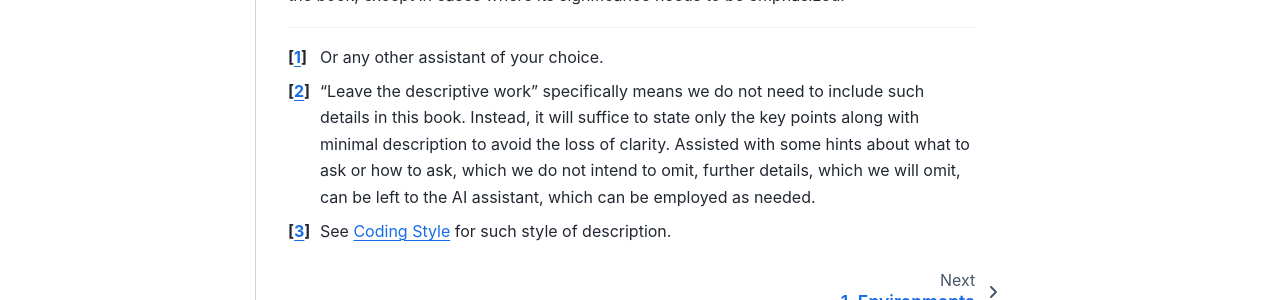
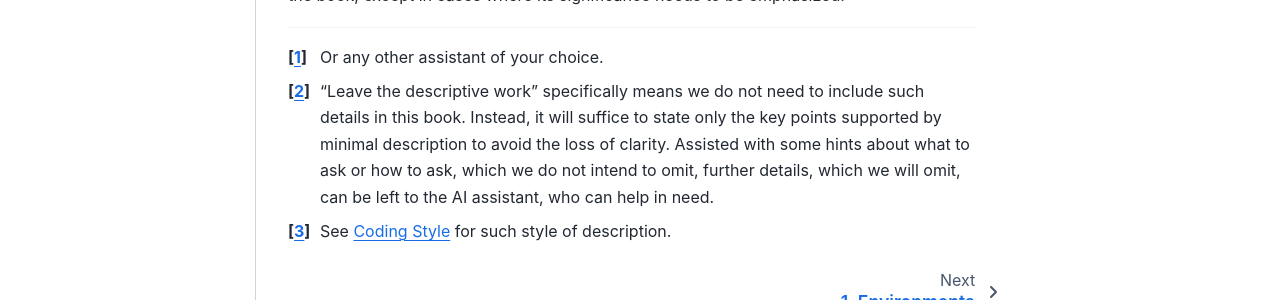
Before and after one commit to biosaxs-dev/molass-develop, a Jupyter Book: the page built from chapters/intro.md, in a window 1280 px wide and 1222 px high. Shown: the part 820-1120 px from the top of the window. Built offline with Jupyter Book 1.0.4 settings and Sphinx 7.4.7 and the Sphinx Book theme 1.1.4, drawn with Linux system fonts in a browser that asks for light colours.

Commit message:
update for better wording

```diff
--- a/chapters/intro.md
+++ b/chapters/intro.md
@@ -20,6 +20,6 @@
 
 [^1]: Or any other assistant of your choice.
 
-[^2]: "Leave the descriptive work" specifically means we do not need to include such details in this book. Instead, it will suffice to state only the key points along with minimal description to avoid the loss of clarity. Assisted with some hints about what to ask or how to ask, which we do not intend to omit, further details, which we will omit, can be left to the AI assistant, which can be employed as needed.
+[^2]: "Leave the descriptive work" specifically means we do not need to include such details in this book. Instead, it will suffice to state only the key points supported by minimal description to avoid the loss of clarity. Assisted with some hints about what to ask or how to ask, which we do not intend to omit, further details, which we will omit, can be left to the AI assistant, who can help in need.
 
 [^3]: See [Coding Style](coding_style) for such style of description.
```
